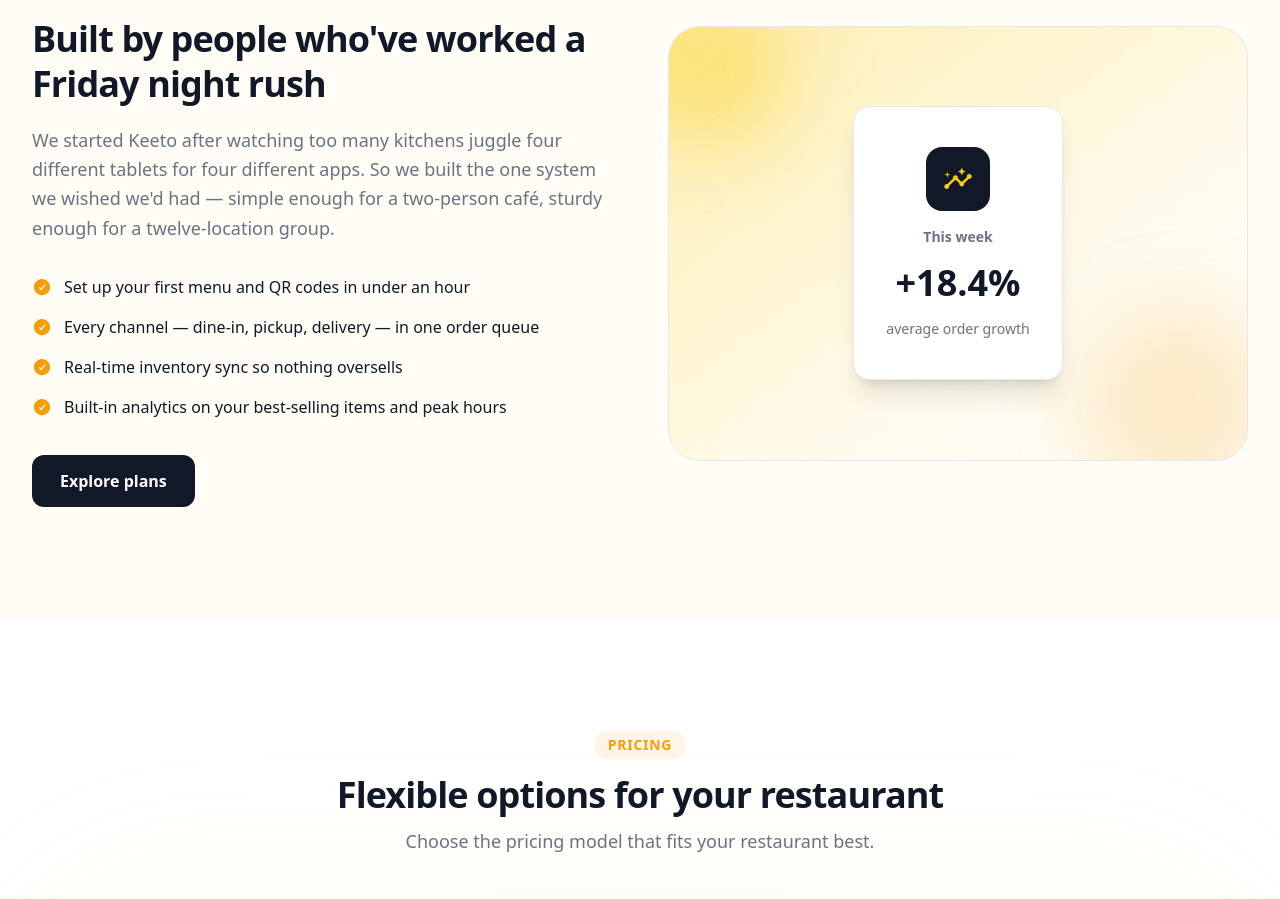
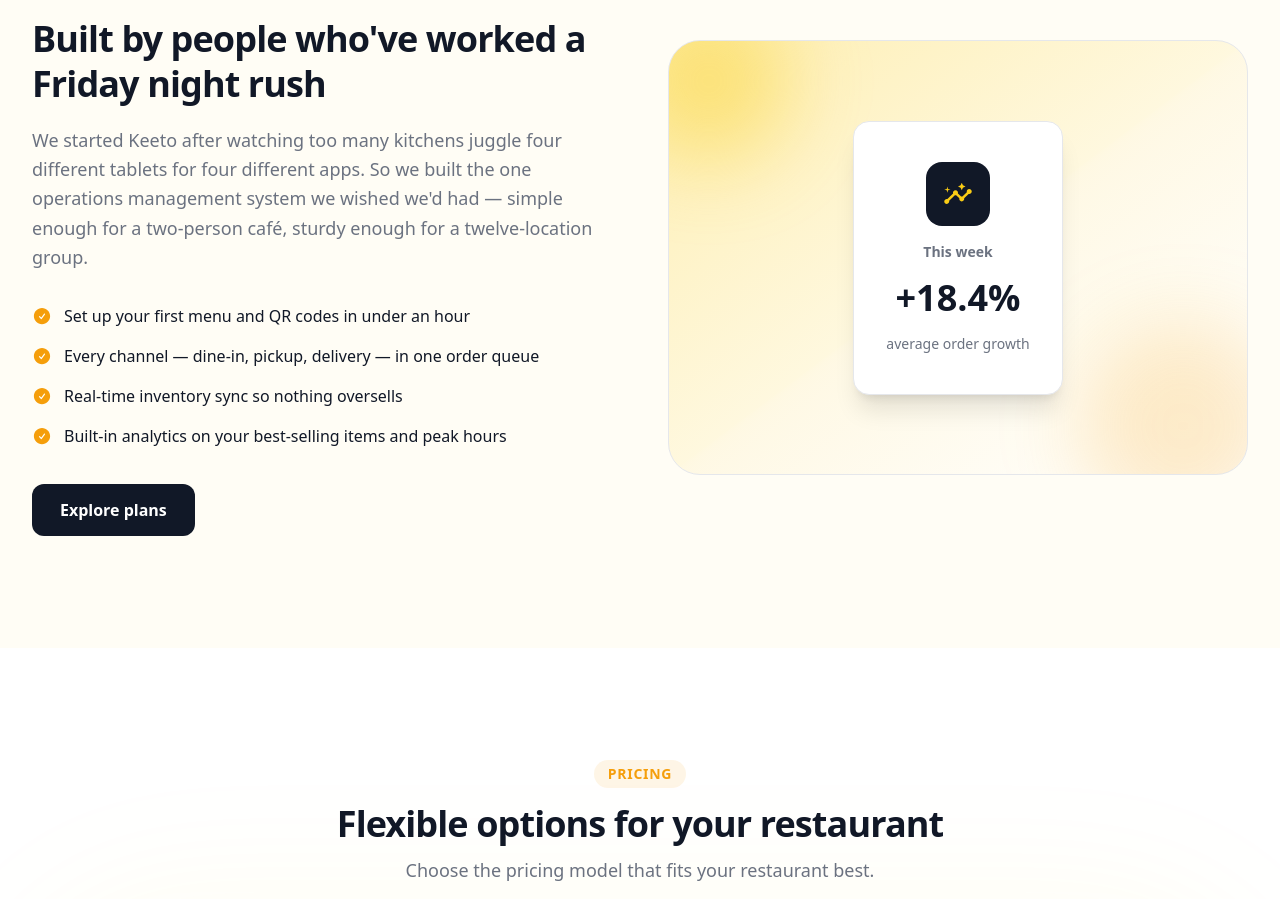
Before and after one commit to YahyaOsama2612/KeetoLandingPage, a React (Vite) app: page / in a window 1280 px wide. Shown: the part 1804-2703 px from the top of the page. Built offline with nearby package versions, Linux system fonts and the light colour scheme.

Commit message:
Update terminology to reflect 'Operations Management Platform' in About and LegalModal components

```diff
--- a/src/components/About.jsx
+++ b/src/components/About.jsx
@@ -24,8 +24,8 @@ export default function About() {
           <p className="mt-5 text-text-muted text-lg leading-relaxed">
             We started Keeto after watching too many kitchens juggle four
             different tablets for four different apps. So we built the one
-            system we wished we'd had — simple enough for a two-person café,
-            sturdy enough for a twelve-location group.
+            operations management system we wished we'd had — simple enough
+            for a two-person café, sturdy enough for a twelve-location group.
           </p>
 
           <ul className="mt-8 flex flex-col gap-4">
--- a/src/components/LegalModal.jsx
+++ b/src/components/LegalModal.jsx
@@ -52,7 +52,7 @@ export default function LegalModal({ activeTab, onClose, onSelectTab }) {
               <div className="flex items-center gap-2 text-xs font-semibold uppercase tracking-wider text-accent">
                 <span>Keeto Restaurant Platform</span>
                 <span>•</span>
-                <span>SaaS Customized</span>
+                <span>Operations Management</span>
               </div>
               <h3 className="text-xl sm:text-2xl font-bold text-secondary mt-0.5">
                 {currentData.title}
@@ -113,7 +113,7 @@ export default function LegalModal({ activeTab, onClose, onSelectTab }) {
 
           {/* Footer inside Modal */}
           <div className="px-6 py-4 border-t border-border bg-slate-50/80 flex flex-col sm:flex-row items-center justify-between gap-3 text-xs text-text-muted shrink-0">
-            <span>© {new Date().getFullYear()} Keeto SaaS Operating System. All rights reserved.</span>
+            <span>© {new Date().getFullYear()} Keeto Restaurant Operations Management Platform. All rights reserved.</span>
             <button
               onClick={onClose}
               className="px-5 py-2 bg-secondary text-white hover:bg-secondary/90 font-semibold rounded-xl text-xs transition-colors"
--- a/src/data/legalData.js
+++ b/src/data/legalData.js
@@ -1,11 +1,11 @@
 export const legalData = {
   "refund-policy": {
     title: "Refund Policy",
-    subtitle: "Customized for Keeto Restaurant Operating System (SaaS)",
+    subtitle: "Customized for Keeto Restaurant Operations Management Platform",
     updated: "Last updated: September 2026",
     sections: [
       {
-        heading: "1. SaaS Subscription Refund Policy",
+        heading: "1. Operations Management Subscription Refund Policy",
         content: `Keeto provides a 14-day risk-free money-back guarantee for all new restaurant subscription plans (Starter, Growth, and Enterprise). If you choose to cancel your subscription within 14 days of your initial payment, you are eligible for a 100% full refund with no questions asked.`
       },
       {
@@ -14,7 +14,7 @@ export const legalData = {
       },
       {
         heading: "3. Direct Diner Order Refunds (Non-Marketplace Notice)",
-        content: `Keeto is a B2B Software-as-a-Service (SaaS) provider equipping individual restaurants with direct online ordering, QR table ordering, and kitchen display systems (KDS). Keeto is NOT a consumer food delivery marketplace (like food delivery aggregators). All diner food order refunds, cancellations, or quality claims are handled directly between the restaurant and the diner through the restaurant's merchant dashboard.`
+        content: `Keeto is a B2B restaurant operations management provider equipping individual restaurants with direct online ordering, QR table ordering, and kitchen display systems (KDS). Keeto is NOT a consumer food delivery marketplace (like food delivery aggregators). All diner food order refunds, cancellations, or quality claims are handled directly between the restaurant and the diner through the restaurant's merchant dashboard.`
       },
       {
         heading: "4. Hardware & POS Accessories",
@@ -33,7 +33,7 @@ export const legalData = {
     sections: [
       {
         heading: "1. Platform Purpose & Scope",
-        content: `Keeto delivers cloud-based software enabling single and multi-location restaurants to manage dine-in ordering, direct online pickup/delivery, kitchen displays, and inventory. Keeto operates strictly as a technology SaaS provider and not as a food marketplace or food delivery broker.`
+        content: `Keeto delivers a cloud-based restaurant operations management platform enabling single and multi-location restaurants to manage dine-in ordering, direct online pickup/delivery, kitchen displays, and inventory. Keeto operates strictly as a restaurant operations management provider and not as a food marketplace or food delivery broker.`
       },
       {
         heading: "2. Restaurant Merchant Responsibilities",
@@ -55,7 +55,7 @@ export const legalData = {
   },
   "about-us": {
     title: "About Keeto",
-    subtitle: "The connected operating system built specifically for restaurants",
+    subtitle: "The connected restaurant operations management platform built specifically for service teams",
     updated: "Empowering food businesses worldwide",
     sections: [
       {
@@ -83,7 +83,7 @@ export const legalData = {
     sections: [
       {
         heading: "1. Data Collection & Usage",
-        content: `Keeto collects necessary administrative data from restaurant merchants (account details, billing contacts) to provide and maintain our SaaS platform services. Diner ordering data is processed solely on behalf of the restaurant merchant.`
+        content: `Keeto collects necessary administrative data from restaurant merchants (account details, billing contacts) to provide and maintain our restaurant operations management platform services. Diner ordering data is processed solely on behalf of the restaurant merchant.`
       },
       {
         heading: "2. Data Privacy Guarantee",
```
